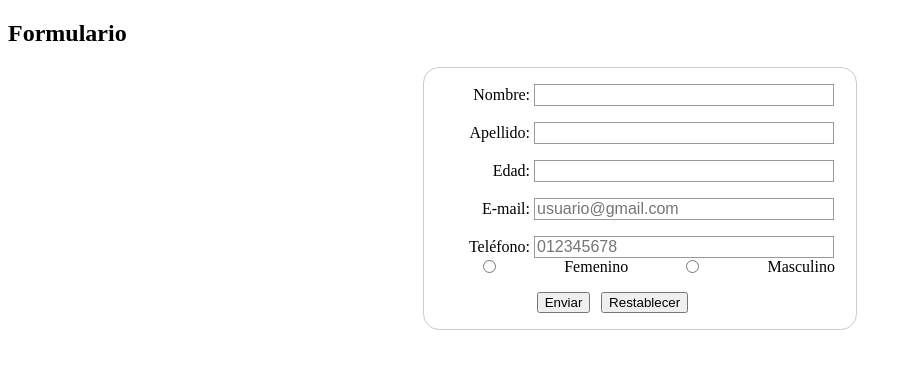
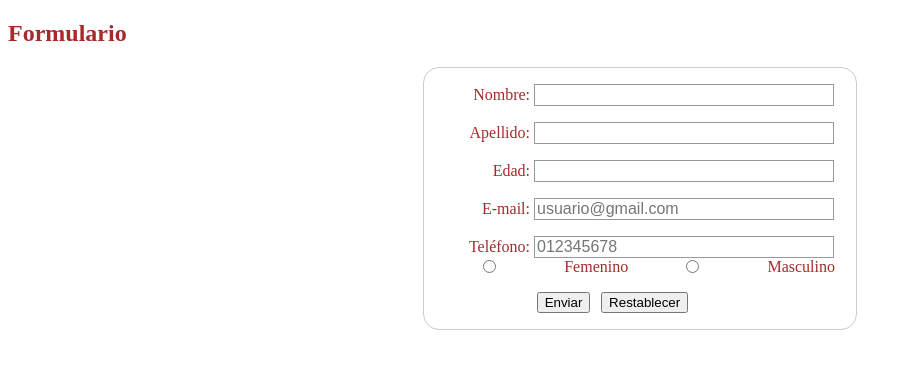
Before and after one commit to berFacundo/Programaci-nFullstack, a PHP site: page /Formulario_muestra.html in a window 1280 px wide. Shown: the top 369 px of the page, without its empty margins (0-911 px from the left). Run offline with PHP 8.4, Linux system fonts and the light colour scheme.

Commit message:
cambio en css

```diff
--- a/styles.css
+++ b/styles.css
@@ -86,3 +86,7 @@ form {
 .myf input[type="radio"] {
     margin: 0 10px 0 0; /* Espaciado entre el input y el siguiente elemento */
 }
+
+body {
+  color: brown;
+}
```
